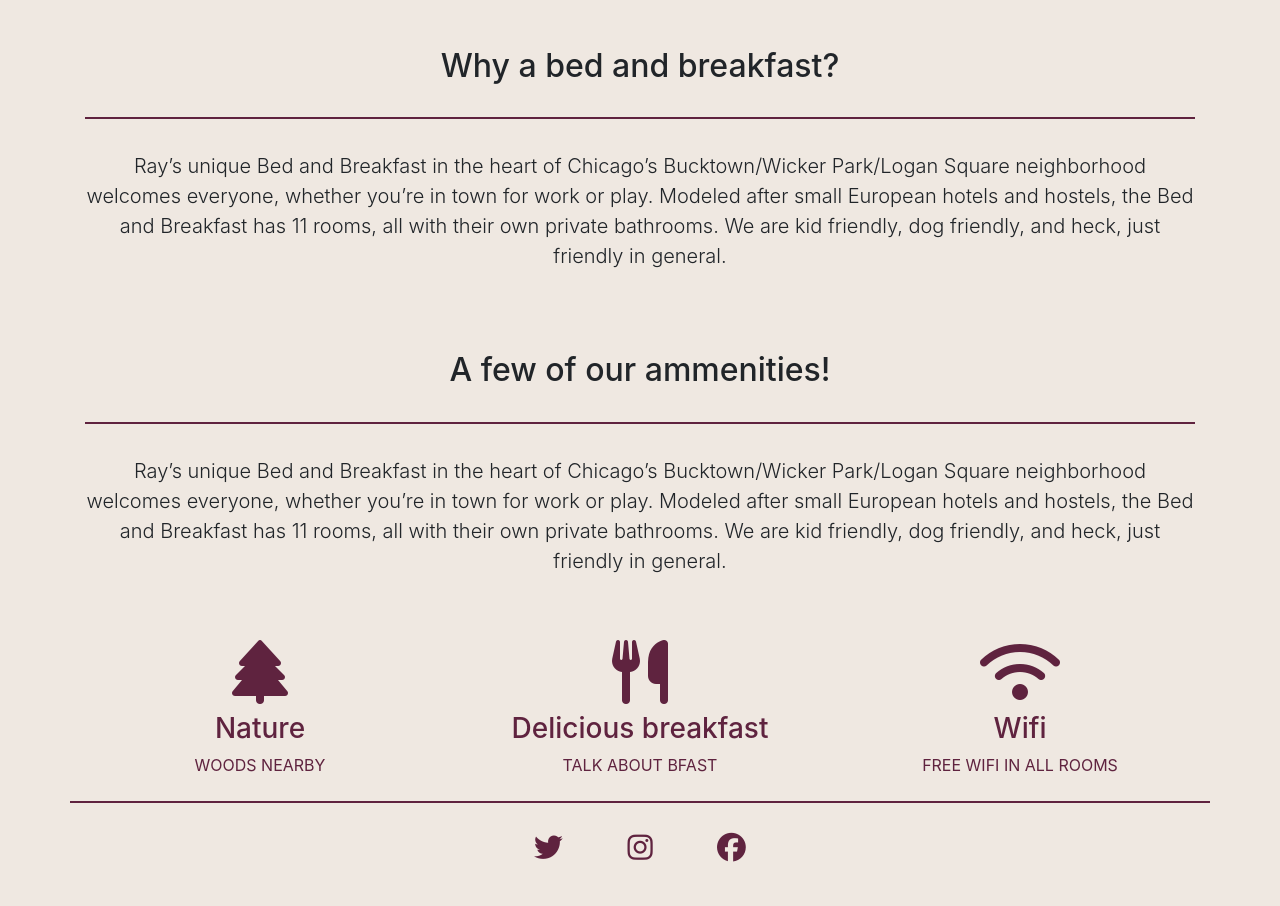
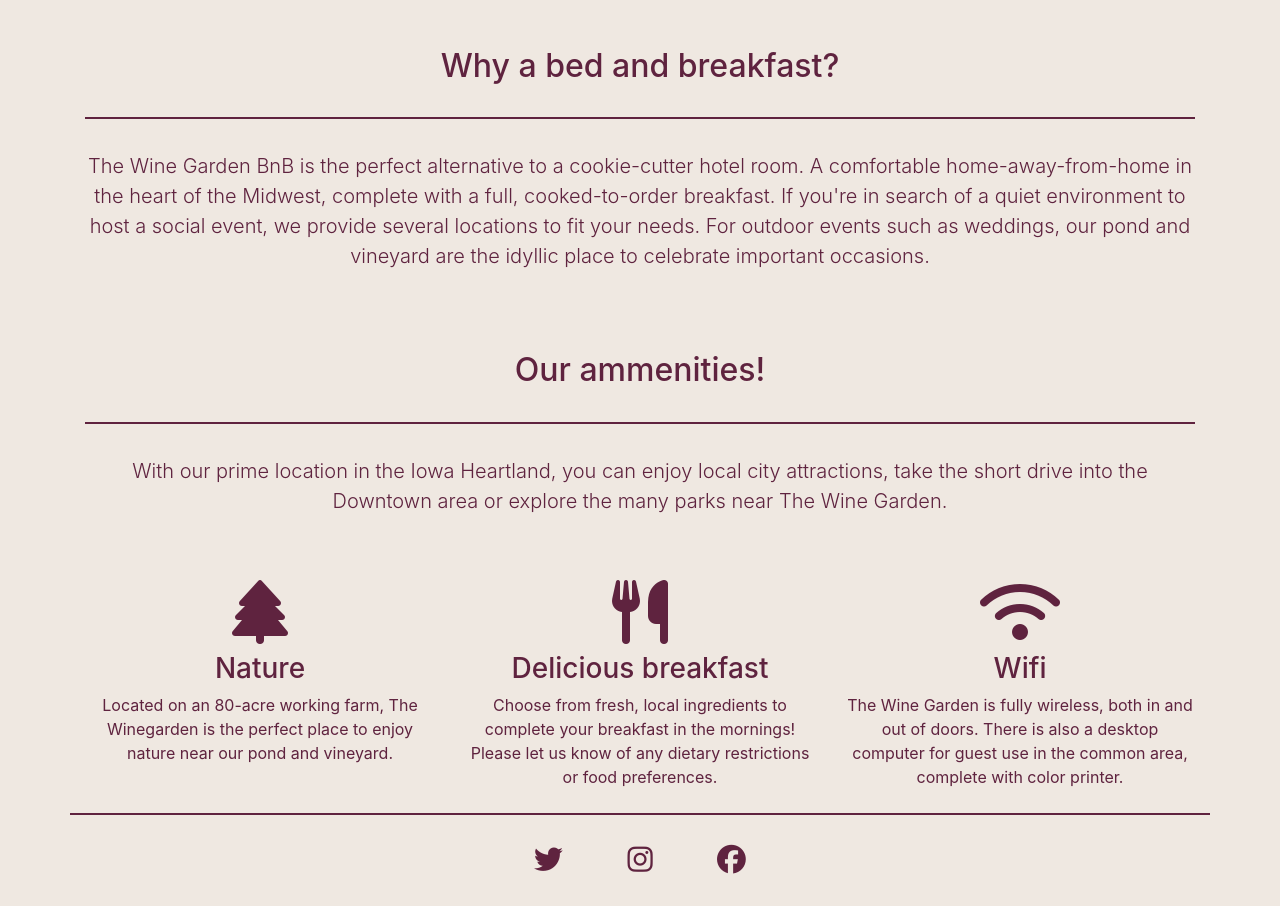
Before and after one commit to Code-Institute-Submissions/Kaylaesmith1-bed-and-breakfast, a Django app: page / in a window 1280 px wide. Shown: the part 510-1416 px from the top of the page. Before the commit the page ends 1372 px from the top, so only its background shows below. Run offline with Django 3.2, Linux system fonts and the light colour scheme; some libraries are stand-ins or nearby versions.

Commit message:
Finish info for landing page

```diff
--- a/templates/base.html
+++ b/templates/base.html
@@ -63,7 +63,7 @@
         </header>
         <!-- HEADER END -->
     </div>
-
+    <!-- HERO INFO AND IMAGE -->
     <section>
         <div class="container px-2 py-3">
             <div class="row flex-md-row-reverse py-3 m-0">
@@ -84,48 +84,48 @@
         </div>
     </section>
 
-    <!-- WHAT WE OFFER SECTION-->
-    <section class="container px-0">
+    <!-- WHY BNB SECTION -->
+    <section class="container px-0 offers-text">
 
         <div class="container">
             <div class="row">
                 <div class="col-12">
-                    <h2 class="my-3 pink-text text-center">Why a bed and breakfast?</h2>
+                    <h2 class="my-3 text-center">Why a bed and breakfast?</h2>
                 </div>
             </div>
             <hr class="page-break">
             <div class="row mb-sm-5">
                 <div class="col-12">
                     <p class="mt-3 my-md-3 text-center lead">
-                        Ray’s unique Bed and Breakfast in the heart of Chicago’s Bucktown/Wicker Park/Logan Square
-                        neighborhood welcomes everyone, whether you’re in town for work or play. Modeled after small
-                        European hotels and hostels, the Bed and Breakfast has 11 rooms, all with their own private
-                        bathrooms. We are kid friendly, dog friendly, and heck, just friendly in general.
+                        The Wine Garden BnB is the perfect alternative to a cookie-cutter hotel room. A comfortable
+                        home-away-from-home in the heart of the Midwest, complete with a full, cooked-to-order
+                        breakfast.
+                        If you're in search of a quiet environment to host a social event, we provide
+                        several locations to fit your needs. For outdoor events such as weddings, our pond and
+                        vineyard are the idyllic place to celebrate important occasions.
                     </p>
                 </div>
             </div>
         </div>
 
-
+        <!-- OUR AMMENITIES SECTION -->
         <div class="container">
             <div class="row">
                 <div class="col-12">
-                    <h2 class="my-3 pink-text text-center">A few of our ammenities!</h2>
+                    <h2 class="my-3 text-center">Our ammenities!</h2>
                 </div>
             </div>
             <hr class="page-break">
             <div class="row mb-sm-5">
                 <div class="col-12">
                     <p class="mt-3 my-md-3 text-center lead">
-                        Ray’s unique Bed and Breakfast in the heart of Chicago’s Bucktown/Wicker Park/Logan Square
-                        neighborhood welcomes everyone, whether you’re in town for work or play. Modeled after small
-                        European hotels and hostels, the Bed and Breakfast has 11 rooms, all with their own private
-                        bathrooms. We are kid friendly, dog friendly, and heck, just friendly in general.
+                        With our prime location in the Iowa Heartland, you can enjoy local
+                        city attractions, take the short drive into the Downtown area or explore the many parks near The
+                        Wine Garden.
                     </p>
                 </div>
             </div>
         </div>
-
 
         <div class="container-fluid offers-image-outer">
             <div class="row">
@@ -136,9 +136,9 @@
                     </div>
                     <div>
                         <h3 class="offers-title">Nature</h3>
-                        <p class="offers-text">
-                            WOODS NEARBY
-                        </p>
+                        <p>
+                            Located on an 80-acre working farm, The Winegarden is the perfect place to enjoy nature near
+                            our pond and vineyard.</p>
                     </div>
                 </div>
                 <div class="col-12 col-md-4 mb-2">
@@ -146,29 +146,24 @@
                         <i class="fas fa-utensils fa-4x"></i>
                     </div>
                     <h3 class="offers-title">Delicious breakfast</h3>
-                    <p class="offers-text">
-                        TALK ABOUT BFAST
+                    <p>
+                        Choose from fresh, local ingredients to complete your breakfast in the mornings! Please let us
+                        know of any dietary restrictions or food preferences.
                     </p>
                 </div>
                 <div class="col-12 col-md-4 mb-2">
                     <div class="offers-image mb-2">
-                        <!-- <i class="fas fa-calendar-alt fa-6x"></i> -->
                         <i class="fas fa-wifi fa-4x"></i>
                     </div>
                     <h3 class="offers-title">Wifi</h3>
-                    <p class="offers-text">
-                        FREE WIFI IN ALL ROOMS
+                    <p>
+                        The Wine Garden is fully wireless, both in and out of doors. There is also a desktop computer
+                        for guest use in the common area, complete with color printer.
                     </p>
                 </div>
             </div>
         </div>
-
-
-
-
     </section>
-
-
 
     <!-- FOOTER START -->
     <footer>
```
